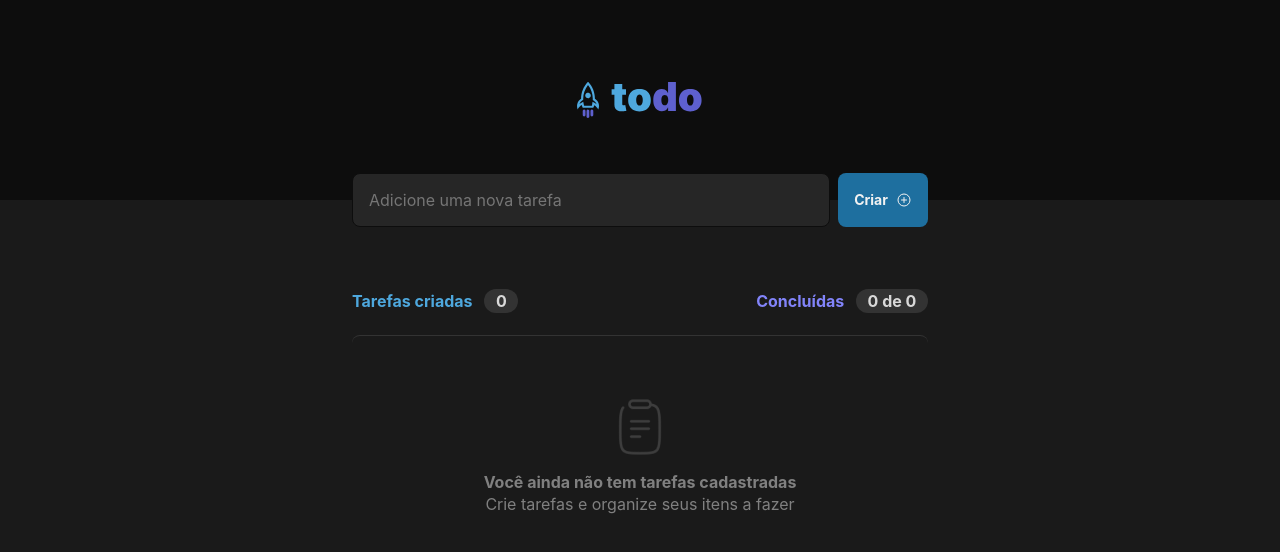
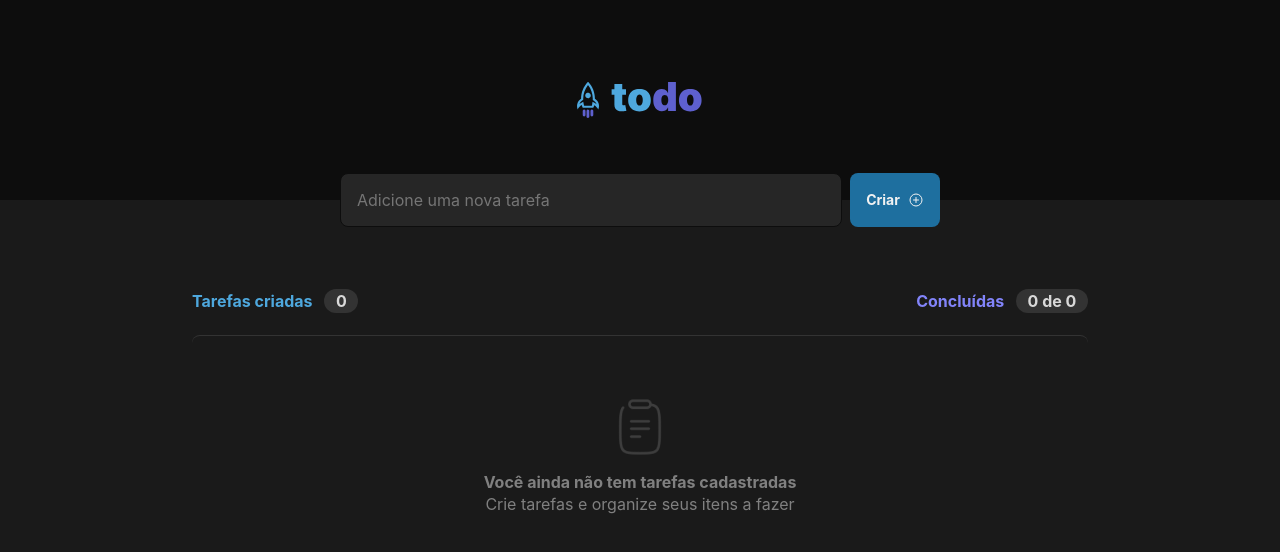
Before and after one commit to samuelfagundes/todo, a React (Vite) app: page / in a window 1280 px wide. Shown: the top 552 px of the page. Built offline with nearby package versions, Linux system fonts and the light colour scheme.

Commit message:
add localstorage | responsive ajust

```diff
--- a/src/components/Dashboard.module.scss
+++ b/src/components/Dashboard.module.scss
@@ -8,6 +8,8 @@
     justify-content: space-between;
     width: 100%;
     gap: 8px;
+    min-width: 600px;
+    max-width: 1050px;
 
     input {
       flex: 1;
@@ -55,11 +57,25 @@
     }
   }
 
+  // @media (max-width: 1100px) {
+  //   margin: -1.6875rem 2rem;
+  //   form {
+  //     display: flex;
+  //     justify-content: center;
+
+  //     button {
+  //       padding: 0.5rem;
+  //     }
+  //   }
+  // }
+
   @media (max-width: 768px) {
     margin: -1.6875rem 2rem;
+
     form {
       display: flex;
       justify-content: center;
+      min-width: 0px;
 
       button {
         padding: 0.5rem;
@@ -69,7 +85,11 @@
 }
 
 .tasks {
-  margin: 5.6874rem 22rem;
+  display: flex;
+  flex-direction: column;
+  margin: 5.6874rem auto;
+  min-width: 600px;
+  max-width: 70%;
 
   header {
     display: flex;
@@ -120,7 +140,9 @@
   }
 
   @media (max-width: 768px) {
-    margin: 5.6874rem 2rem;
+    margin: 5.6874rem auto;
+    min-width: 0px;
+    max-width: 70%;
 
     header {
       flex-direction: column;
--- a/src/components/Dashboard.tsx
+++ b/src/components/Dashboard.tsx
@@ -1,6 +1,6 @@
 import { v4 as uuidv4 } from "uuid";
 import { PlusCircle } from "phosphor-react";
-import { ChangeEvent, FormEvent, InvalidEvent, useState } from "react";
+import { ChangeEvent, FormEvent, InvalidEvent, useCallback, useEffect, useState } from "react";
 import Clipboard from "../assets/Clipboard.png";
 import { TaskCard } from "./TaskCard";
 
@@ -9,19 +9,32 @@ import styles from "./Dashboard.module.scss";
 type Interface = {
   id: string;
   content: string;
-  hasCompleted: boolean;
+  isCompleted: boolean;
 };
 
 export function Dashboard() {
   const [tasks, setTasks] = useState<Interface[]>([]);
   const [newTask, setNewTask] = useState("");
 
+  const retriveTasks = window.localStorage.getItem('todo-items')
+
+  useEffect(() => {
+    if (retriveTasks !== null && retriveTasks.length >= 1) {
+      setTasks(JSON.parse(retriveTasks))
+      console.log(retriveTasks)
+    }
+  },[])
+
+  useEffect(() => {
+    window.localStorage.setItem('todo-items', JSON.stringify(tasks))
+  }, [tasks])
+
   function handleSubmitTask(event: FormEvent) {
     event.preventDefault();
     const newTaskObject = {
       id: uuidv4(),
       content: newTask,
-      hasCompleted: false,
+      isCompleted: false,
     };
 
     setTasks([...tasks, newTaskObject]);
@@ -44,7 +57,7 @@ export function Dashboard() {
   function completeTask(taskId: string) {
     const newTaskList = tasks.map((task) => {
       if (taskId === task.id) {
-        return { ...task, hasCompleted: !task.hasCompleted };
+        return { ...task, isCompleted: !task.isCompleted };
       }
       return task;
     });
@@ -56,7 +69,7 @@ export function Dashboard() {
   }
 
   const tasksFinished = tasks.filter((task) => {
-    return task.hasCompleted === true;
+    return task.isCompleted === true;
   });
 
   return (
@@ -96,7 +109,7 @@ export function Dashboard() {
               <TaskCard
                 key={task.id}
                 id={task.id}
-                isCompleted={task.hasCompleted}
+                isCompleted={task.isCompleted}
                 content={task?.content}
                 onDeleteTask={deleteTask}
                 onCompleteTask={completeTask}
```
Also changed, not shown: 1 other file (tests, documents, lock files or other folders).
